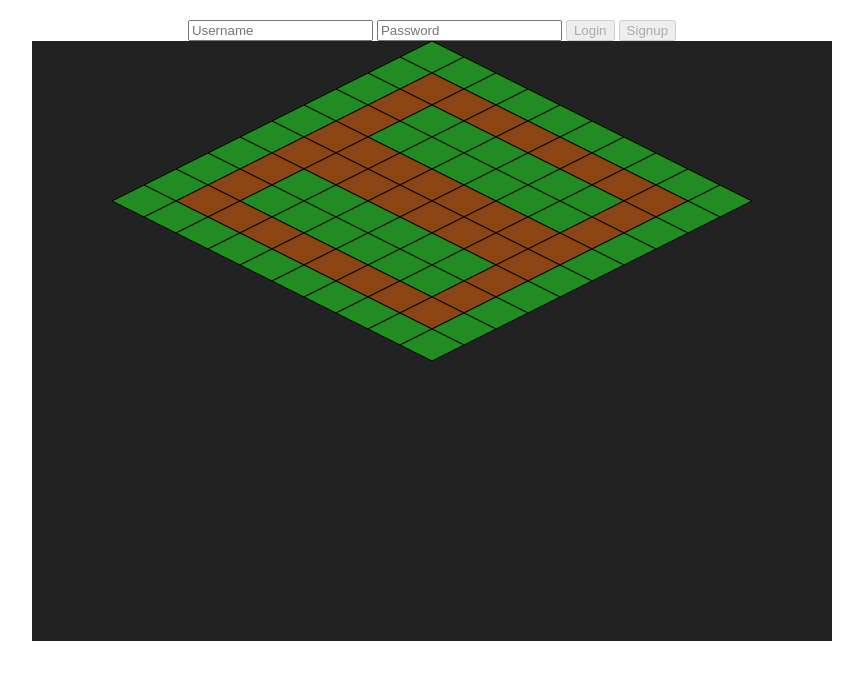
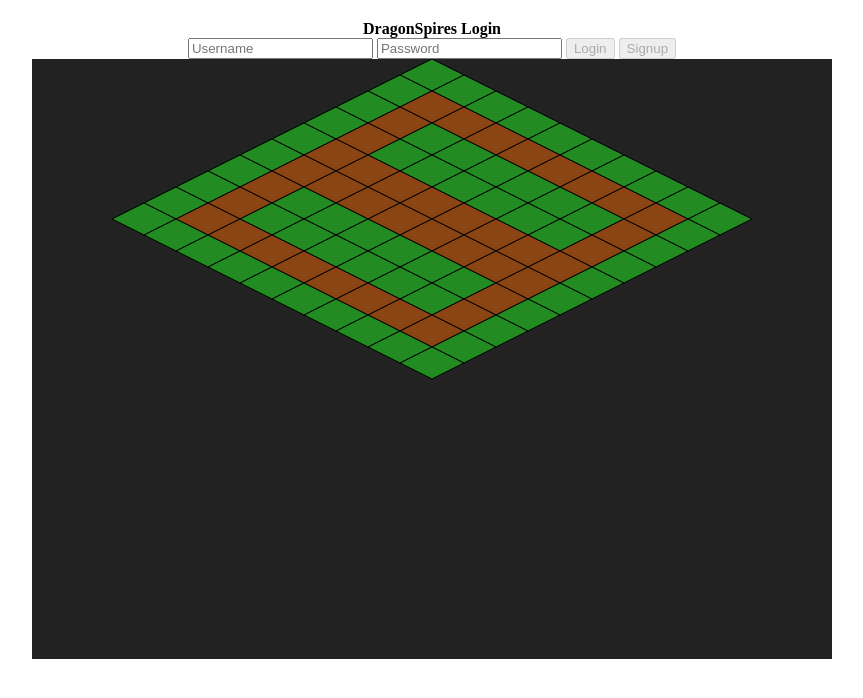
Before and after one commit to danbilkey/dragonspires, a plain HTML site: page client/index.html in a window 1280 px wide. Shown: the whole page, without its empty margins (208-1071 px from the left). Drawn offline with Linux system fonts and the light colour scheme.

Commit message:
Update index.html

```diff
--- a/client/index.html
+++ b/client/index.html
@@ -1,7 +1,7 @@
 <!DOCTYPE html>
 <html>
 <head>
-    <title>Isometric RPG</title>
+    <title>DragonSpires</title>
     <style>
         canvas { background: #222; display: block; margin: auto; }
         #loginContainer { text-align: center; margin-top: 20px; }
@@ -9,6 +9,7 @@
 </head>
 <body>
 <div id="loginContainer">
+<b>DragonSpires Login</b><br>
     <input id="username" placeholder="Username">
     <input id="password" type="password" placeholder="Password">
     <button id="loginBtn" onclick="login()" disabled>Login</button>
```
